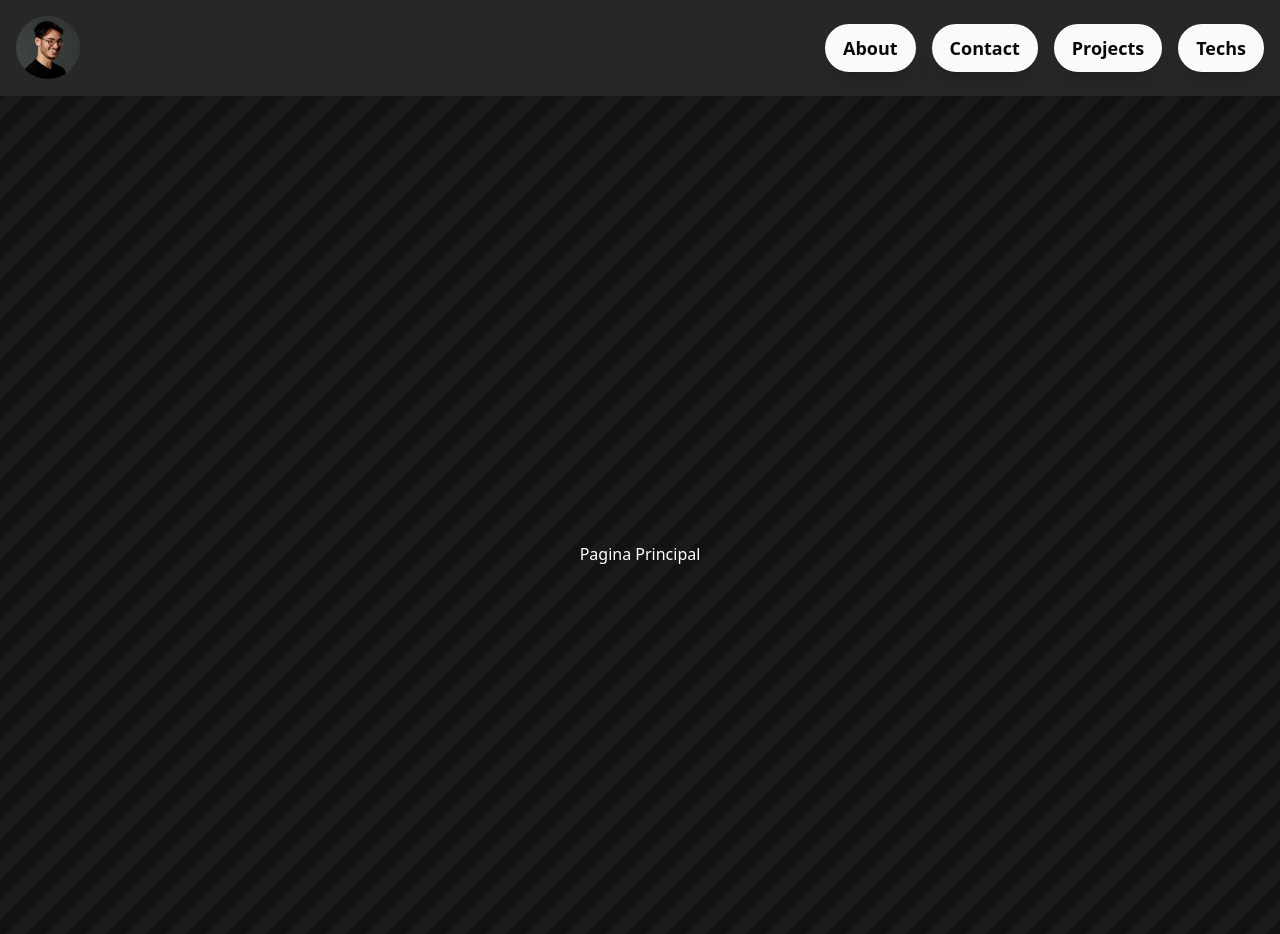
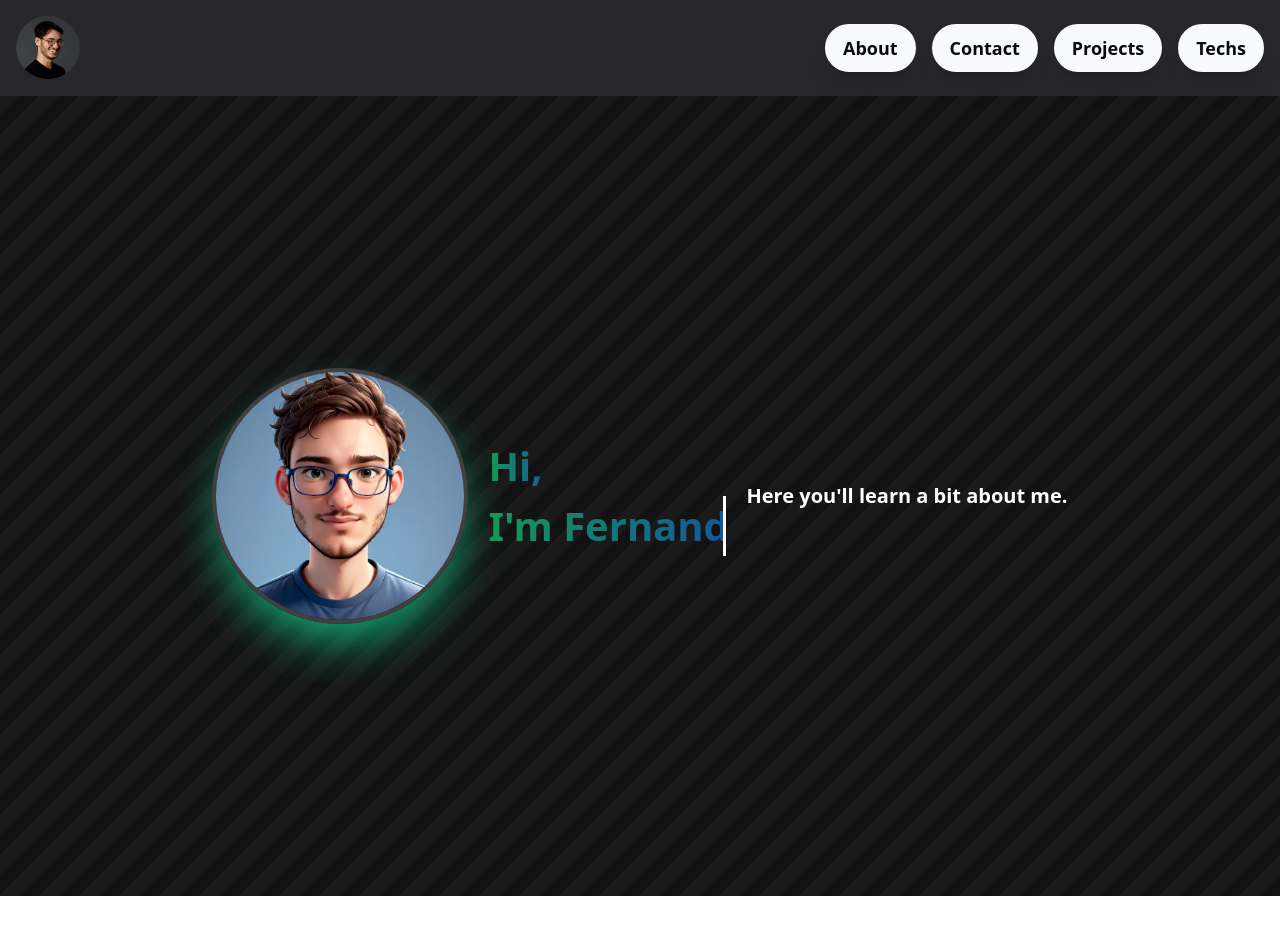
Before and after one commit to fernandoaneto2/My-portifolio, a Next.js app: page / in a window 1280 px wide. Shown: the top 934 px of the page. After the commit the page ends 896 px from the top, so only its background shows below. Built offline with nearby package versions, Linux system fonts and the light colour scheme.

Commit message:
feat: Page.js finalizada

```diff
--- a/src/app/Components/loading-text/loader.module.css
+++ b/src/app/Components/loading-text/loader.module.css
@@ -1,36 +1,65 @@
 .loader {
-    position: relative;
-    overflow: hidden;
-    border-right: 3px solid;
-    width: 0px;
-    animation: typewriter 2s steps(10)  infinite alternate , blink 0.5s steps(10) infinite;
+  display: flex;
+  flex-direction: column;
+  justify-content: center;
+  align-items: flex-start; /* Alinha o texto à esquerda */
+  /* height: 100vh; */
+  text-align: left; /* Alinha o texto à esquerda */
 }
 
-  .loader-text {
+.loader_text {
   font-size: 40px;
   font-weight: 700;
-    background: linear-gradient(to right,#159957, #155799);
+  background: linear-gradient(to right, #159957, #155799);
   -webkit-background-clip: text;
   -webkit-text-fill-color: transparent;
+  white-space: nowrap;
+  overflow: hidden;
 }
 
-  @keyframes typewriter {
+.cursor {
+  border-right: 3px solid;
+  animation: blink 0.5s steps(10) infinite;
+}
+
+.loader_text:nth-child(1) {
+  animation: typewriter1 0.5s steps(5) 0.7s 1 normal both,
+    blink 0.5s steps(10) 1s 4;
+}
+
+.loader_text:nth-child(2) {
+  animation: typewriter2 2.5s steps(30) 4s 1 normal both,
+    blink 0.5s steps(10) 8s infinite;
+}
+
+.hidden {
+  border-right: none;
+  animation: none;
+}
+
+@keyframes typewriter1 {
   0% {
     width: 0px;
   }
+  100% {
+    width: 60px; /* Ajuste o tamanho conforme necessário */
+  }
+}
 
+@keyframes typewriter2 {
+  0% {
+    width: 0px;
+  }
   100% {
-      width: 240px;
+    width: 420px; /* Ajuste o tamanho conforme necessário para caber "I'm Fernando Amorim" */
   }
 }
 
 @keyframes blink {
   0% {
-      border-right-color: rgba(255,255,255,.75);
-      ;
+    border-right-color: rgba(255, 255, 255, 0.75);
   }
-
   100% {
     border-right-color: transparent;
   }
-  }`
+}
--- a/src/app/Components/loading-text/loader.tsx
+++ b/src/app/Components/loading-text/loader.tsx
@@ -1,9 +1,33 @@
-import React from "react";
+"use client";
+import React, { useState, useEffect } from "react";
+import style from "./loader.module.css";
 
 const LoaderText = () => {
+  const [isCursorHidden, setIsCursorHidden] = useState(false);
+
+  useEffect(() => {
+    const timer = setTimeout(() => {
+      setIsCursorHidden(true);
+    }, 2000);
+
+    return () => clearTimeout(timer);
+  }, []);
+
   return (
-    <div className="loader">
-      <span className="loader-text">Loading...</span>
+    <div className={style.loader}>
+      <span
+        className={`${style.loader_text} ${
+          isCursorHidden ? style.hidden : style.cursor
+        }`}
+      >
+        Hi,
+      </span>
+      <span
+        className={`${style.loader_text} ${isCursorHidden ? style.cursor : ""}`}
+      >
+        {" "}
+        I'm Fernando Amorim!
+      </span>
     </div>
   );
 };
--- a/src/app/index.module.css
+++ b/src/app/index.module.css
@@ -1,10 +1,11 @@
 .container {
   width: 100%;
-  height: 100ch;
+  height: 100vh;
   display: flex;
-  justify-content: center;
+  flex-direction: row;
   align-items: center;
-
+  flex-wrap: wrap;
+  gap: 20px;
 
   background: #121212;
   background: linear-gradient(
--- a/src/app/page.js
+++ b/src/app/page.js
@@ -1,10 +1,27 @@
 import React from "react";
 import style from "./index.module.css";
+import LoaderText from "./Components/loading-text/loader";
+import Image from "next/image";
+import fotopersonagem from "../../public/foto-personagem.png";
 
 const HomePage = () => {
   return (
-    <div className={style.container}>
-      <h1>Pagina Principal</h1>
+    <div
+      className={`${style.container} flex flex-shrink-0 items-center justify-center place-items-center py-20`}
+    >
+      <Image
+        src={fotopersonagem}
+        alt="Foto perfil"
+        width={200}
+        height={200}
+        className="w-64 h-64 rounded-full border-4 shadow-emerald-500 shadow-2xl border-neutral-700 object-cover"
+      />
+
+      <LoaderText />
+
+      <p className="flex font-bold text-xl">
+        Here you'll learn a bit about me.
+      </p>
     </div>
   );
 };
--- a/src/app/pages/techs/page.jsx
+++ b/src/app/pages/techs/page.jsx
@@ -5,22 +5,22 @@ import Carousel from "@/app/Components/carousel/carousel";
 const TechsPage = () => {
   return (
     <div
-      className={`${style.container} flex flex-col justify-center text-justify gap-4 px-4 sm:px-6 md:px-8`}
+      className={`${style.container} flex flex-col justify-center items-center text-center gap-4 px-4 sm:px-6 md:px-8 min-h-screen`}
     >
-      <div className="flex flex-col items-center justify-center">
-        <h1 className="text-2xl sm:text-3xl md:text-4xl font-bold text-center text-white ">
+      <h1 className="text-3xl sm:text-3xl md:text-4xl font-bold text-center text-white">
         Technologies
       </h1>
-        <p className="text-xs md:text-base lg:text-lg text-justify text-white">
-          I have developed projects using{" "}
+      <p className="text-xl sm:text-base md:text-lg lg:text-xl text-center text-white">
+        I have developed projects using
         <span className="font-bold">
           {" "}
-            HTML, CSS, JavaScript, React, Next.js, TypeScript, Tailwind,
-            MongoDB, and Git{" "}
+          HTML, CSS, JavaScript, React, Next.js, TypeScript, Tailwind, MongoDB,
+          and Git
         </span>
         , applying best practices to create modern, responsive, and efficient
         applications.
       </p>
+      <div className="w-full flex flex-col items-center justify-center">
         <Carousel />
       </div>
     </div>
--- a/src/app/pages/techs/page.module.css
+++ b/src/app/pages/techs/page.module.css
@@ -2,8 +2,7 @@
   /* Background */
   /* Basic dimensions and centering */
   max-width: 100%;
-  width: 100%;
-  height: 100vh;
+  min-height: 100vh;
 
   padding-left: 1rem;
   padding-right: 1rem;
@@ -11,6 +10,7 @@
   display: flex;
   justify-content: center;
   align-items: center;
+  text-align: center;
 
   /* Dark mode colors and gradient */
   background: #121212; /* Fallback for browsers that don't support gradients */
@@ -38,3 +38,24 @@
     background-position: 40px 40px;
   }
 }
+
+@media (min-width: 640px) and (min-height: 480px) {
+  .container {
+    padding-left: 1.5rem;
+    padding-right: 1.5rem;
+  }
+}
+
+@media (min-width: 768px) and (min-height: 600px) {
+  .container {
+    padding-left: 2rem;
+    padding-right: 2rem;
+  }
+}
+
+@media (min-width: 1024px) and (min-height: 768px) {
+  .container {
+    padding-left: 3rem;
+    padding-right: 3rem;
+  }
+}
```
Also changed, not shown: public/foto-personagem.png (added). Lines whose indentation alone changed are shown as unchanged.
